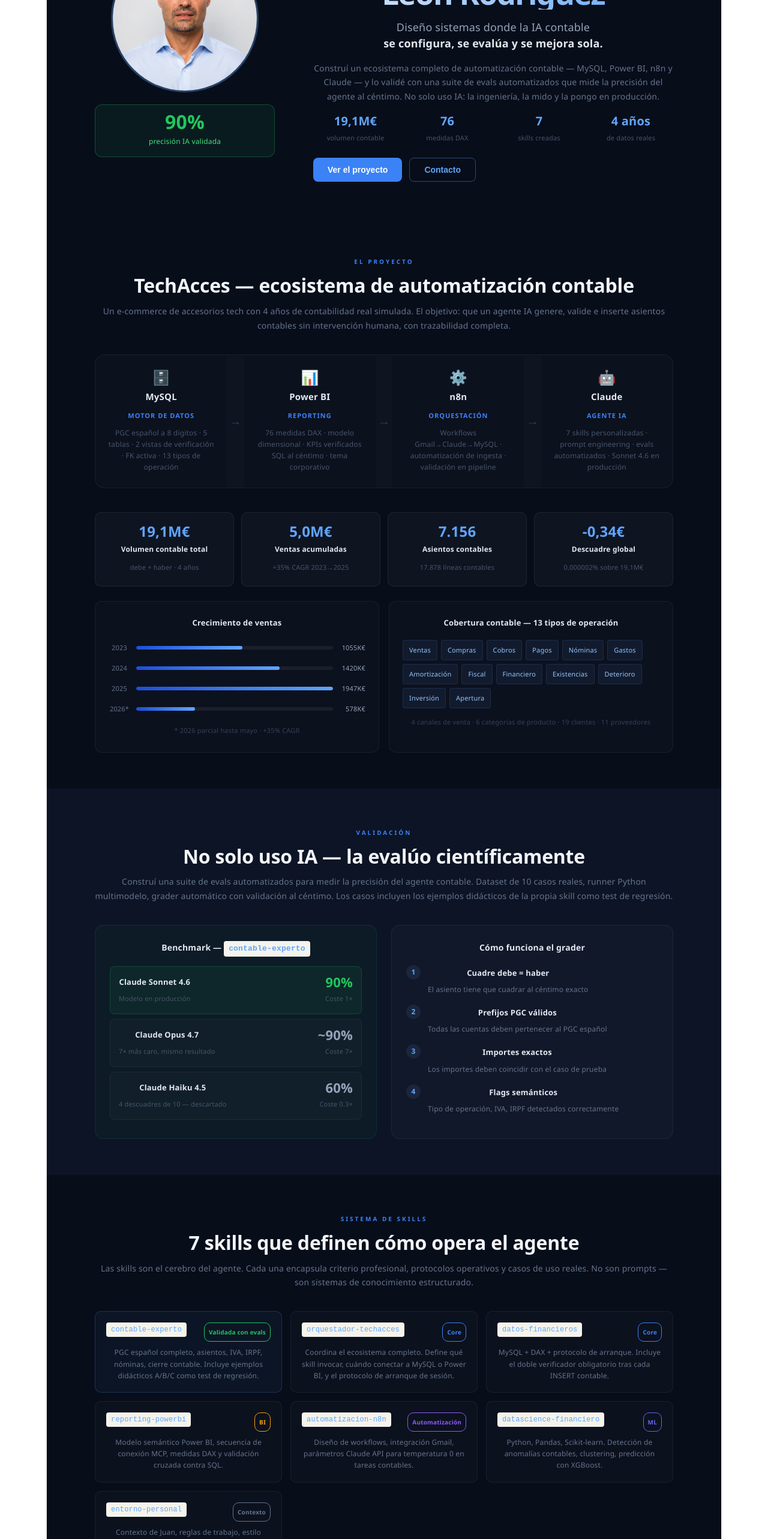
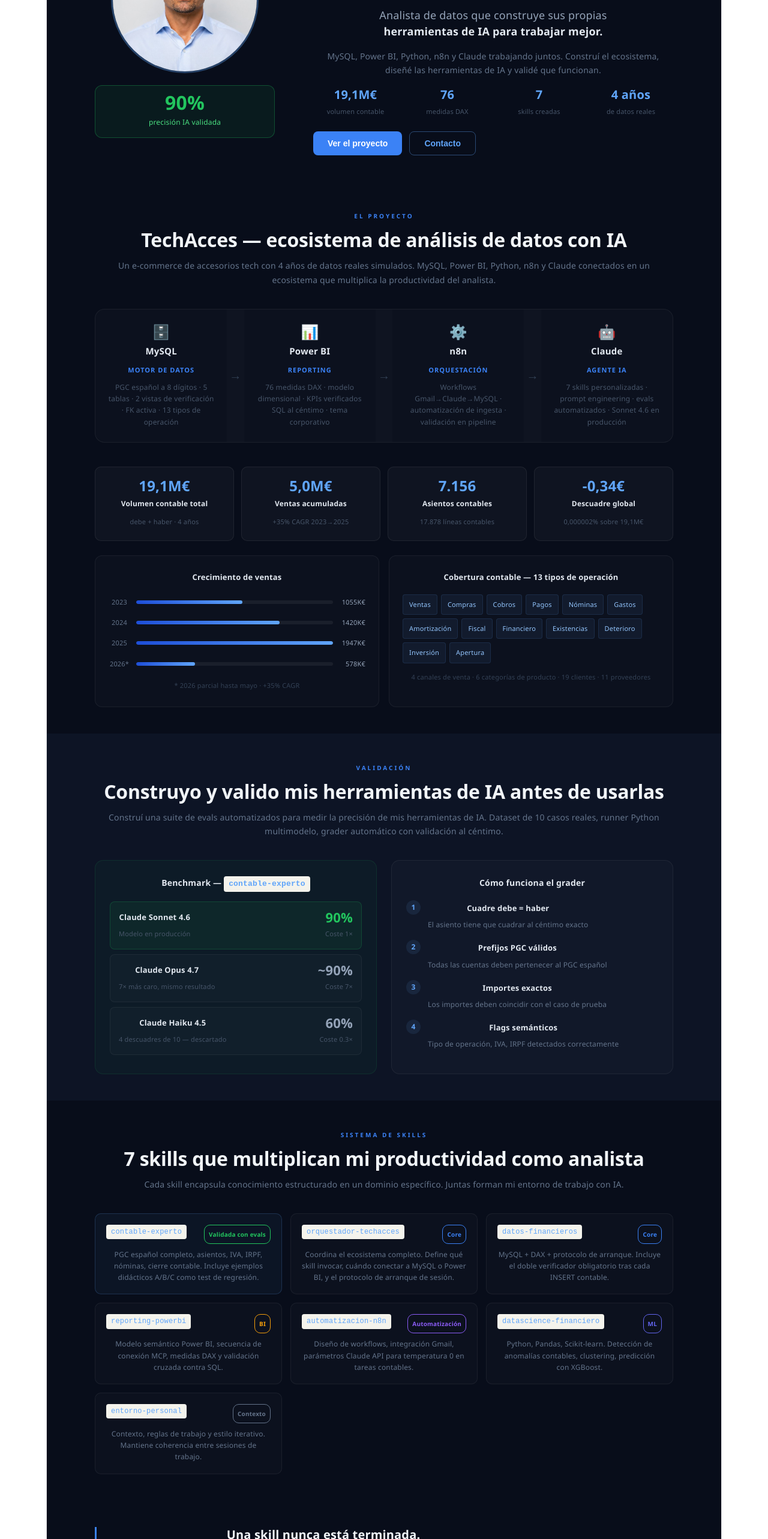
Before and after one commit to jleonceo/portfolio-juan-luis, a React (Vite) app: page / in a window 1280 px wide. Shown: the part 234-2800 px from the top of the page at 60% size. Built offline with nearby package versions, Linux system fonts and the light colour scheme.

Commit message:
v4 textos filosofia fix

```diff
--- a/src/App.jsx
+++ b/src/App.jsx
@@ -39,14 +39,13 @@
           <p style={s.eyebrow}>Analista de Datos · IA Aplicada</p>
           <h1 style={s.nombre}>Juan Luis<br/>León Rodríguez</h1>
           <p style={s.tagline}>
-            Diseño sistemas donde la IA contable<br/>
-            <strong style={{ color: "#e2e8f0" }}>se configura, se evalúa y se mejora sola.</strong>
+            Analista de datos que construye sus propias<br/>
+            <strong style={{ color: "#e2e8f0" }}>herramientas de IA para trabajar mejor.</strong>
           </p>
           <p style={s.bio}>
-            Construí un ecosistema completo de automatización contable —
-            MySQL, Power BI, n8n y Claude — y lo validé con una suite de
-            evals automatizados que mide la precisión del agente al céntimo.
-            No solo uso IA: la ingeniería, la mido y la pongo en producción.
+            MySQL, Power BI, Python, n8n y Claude trabajando juntos.
+            Construí el ecosistema, diseñé las herramientas de IA
+            y validé que funcionan.
           </p>
           <div style={s.heroStats}>
             {[
@@ -72,11 +71,11 @@
       <section id="proyecto" style={s.sectionDark}>
         <div style={s.sectionInner}>
           <p style={s.label}>EL PROYECTO</p>
-          <h2 style={s.h2}>TechAcces — ecosistema de automatización contable</h2>
+          <h2 style={s.h2}>TechAcces — ecosistema de análisis de datos con IA</h2>
           <p style={s.sectionSub}>
-            Un e-commerce de accesorios tech con 4 años de contabilidad real simulada.
-            El objetivo: que un agente IA genere, valide e inserte asientos contables
-            sin intervención humana, con trazabilidad completa.
+            Un e-commerce de accesorios tech con 4 años de datos reales simulados.
+            MySQL, Power BI, Python, n8n y Claude conectados en un ecosistema
+            que multiplica la productividad del analista.
           </p>
 
           {/* Arquitectura */}
@@ -156,11 +155,10 @@
       <section id="validacion" style={s.sectionLight}>
         <div style={s.sectionInner}>
           <p style={s.label}>VALIDACIÓN</p>
-          <h2 style={s.h2}>No solo uso IA — la evalúo científicamente</h2>
+          <h2 style={s.h2}>Construyo y valido mis herramientas de IA antes de usarlas</h2>
           <p style={s.sectionSub}>
-            Construí una suite de evals automatizados para medir la precisión del agente contable.
+            Construí una suite de evals automatizados para medir la precisión de mis herramientas de IA.
             Dataset de 10 casos reales, runner Python multimodelo, grader automático con validación al céntimo.
-            Los casos incluyen los ejemplos didácticos de la propia skill como test de regresión.
           </p>
 
           <div style={s.evalWrap}>
@@ -210,10 +208,10 @@
       <section id="skills" style={s.sectionDark}>
         <div style={s.sectionInner}>
           <p style={s.label}>SISTEMA DE SKILLS</p>
-          <h2 style={s.h2}>7 skills que definen cómo opera el agente</h2>
+          <h2 style={s.h2}>7 skills que multiplican mi productividad como analista</h2>
           <p style={s.sectionSub}>
-            Las skills son el cerebro del agente. Cada una encapsula criterio profesional,
-            protocolos operativos y casos de uso reales. No son prompts — son sistemas de conocimiento estructurado.
+            Cada skill encapsula conocimiento estructurado en un dominio específico.
+            Juntas forman mi entorno de trabajo con IA.
           </p>
           <div style={s.skillGrid}>
             {[
@@ -223,7 +221,7 @@
               { name: "reporting-powerbi", badge: "BI", badgeColor: "#f59e0b", desc: "Modelo semántico Power BI, secuencia de conexión MCP, medidas DAX y validación cruzada contra SQL." },
               { name: "automatizacion-n8n", badge: "Automatización", badgeColor: "#8b5cf6", desc: "Diseño de workflows, integración Gmail, parámetros Claude API para temperatura 0 en tareas contables." },
               { name: "datascience-financiero", badge: "ML", badgeColor: "#6366f1", desc: "Python, Pandas, Scikit-learn. Detección de anomalías contables, clustering, predicción con XGBoost." },
-              { name: "entorno-personal", badge: "Contexto", badgeColor: "#64748b", desc: "Contexto de Juan, reglas de trabajo, estilo iterativo. Hace que el agente recuerde las preferencias entre sesiones." },
+              { name: "entorno-personal", badge: "Contexto", badgeColor: "#64748b", desc: "Contexto, reglas de trabajo y estilo iterativo. Mantiene coherencia entre sesiones de trabajo." },
             ].map(sk => (
               <div key={sk.name} style={{ ...s.skillCard, ...(sk.highlight ? s.skillCardHL : {}) }}>
                 <div style={s.skillTop}>
@@ -233,6 +231,20 @@
                 <p style={s.skillDesc}>{sk.desc}</p>
               </div>
             ))}
+          </div>
+        </div>
+      </section>
+
+
+      {/* FILOSOFIA */}
+      <section style={s.sectionDark}>
+        <div style={s.sectionInner}>
+          <div style={s.filosofiaBox}>
+            <p style={s.filosofiaTitulo}>Una skill nunca está terminada.</p>
+            <p style={s.filosofiaTexto}>
+              Igual que una persona con curiosidad aprende cada día, una skill bien construida también.
+              Crear no es el final: observar, refinar, medir, mejorar. Y volver a empezar.
+            </p>
           </div>
         </div>
       </section>
@@ -302,7 +314,7 @@
   navLinks: { display: "flex", gap: 4 },
   navBtn: { background: "none", border: "none", color: "#94a3b8", cursor: "pointer", padding: "6px 14px", borderRadius: 6, fontSize: 13, transition: "color 0.2s" },
   // HERO
-  hero: { display: "grid", gridTemplateColumns: "300px 1fr", gap: 64, alignItems: "center", padding: "100px 80px 60px", maxWidth: 1100, margin: "0 auto" },
+  hero: { display: "grid", gridTemplateColumns: "300px 1fr", gap: 64, alignItems: "center", padding: "80px 80px 44px", maxWidth: 1100, margin: "0 auto" },
   heroLeft: { display: "flex", flexDirection: "column", alignItems: "center", gap: 20 },
   foto: { width: 240, height: 240, borderRadius: "50%", objectFit: "cover", objectPosition: "top", border: "3px solid rgba(96,165,250,0.35)" },
   evalBadge: { background: "rgba(34,197,94,0.08)", border: "1px solid rgba(34,197,94,0.3)", borderRadius: 12, padding: "12px 20px", textAlign: "center", width: "100%", boxSizing: "border-box" },
@@ -321,8 +333,8 @@
   btnPrimary: { background: "#3b82f6", color: "#fff", border: "none", padding: "11px 24px", borderRadius: 8, fontSize: 14, fontWeight: 600, cursor: "pointer" },
   btnOutline: { background: "transparent", color: "#60a5fa", border: "1px solid rgba(96,165,250,0.4)", padding: "11px 24px", borderRadius: 8, fontSize: 14, fontWeight: 600, cursor: "pointer" },
   // SECCIONES
-  sectionDark: { background: "#080d1a", padding: "60px 0" },
-  sectionLight: { background: "#0d1425", padding: "60px 0" },
+  sectionDark: { background: "#080d1a", padding: "44px 0" },
+  sectionLight: { background: "#0d1425", padding: "44px 0" },
   sectionInner: { maxWidth: 1100, margin: "0 auto", padding: "0 80px" },
   label: { color: "#3b82f6", fontSize: 10, fontWeight: 700, letterSpacing: 3, textTransform: "uppercase", margin: "0 0 8px" },
   h2: { fontSize: 32, fontWeight: 800, margin: "0 0 12px", color: "#f1f5f9" },
@@ -392,5 +404,8 @@
   contactCard: { background: "rgba(255,255,255,0.03)", border: "1px solid rgba(255,255,255,0.08)", borderRadius: 12, padding: "24px 40px", display: "flex", flexDirection: "column", gap: 8, alignItems: "center", textDecoration: "none" },
   contactLabel: { fontSize: 10, color: "#475569", fontWeight: 700, textTransform: "uppercase", letterSpacing: 2 },
   contactVal: { fontSize: 14, color: "#60a5fa", fontWeight: 500 },
+  filosofiaBox: { borderLeft: "3px solid #3b82f6", paddingLeft: 28, maxWidth: 700 },
+  filosofiaTitulo: { fontSize: 20, fontWeight: 800, color: "#f1f5f9", margin: "0 0 12px" },
+  filosofiaTexto: { fontSize: 15, color: "#64748b", lineHeight: 1.8, margin: 0, fontStyle: "italic" },
   footer: { textAlign: "center", padding: "24px", color: "#1e293b", fontSize: 12, borderTop: "1px solid rgba(255,255,255,0.04)" },
 };
```
